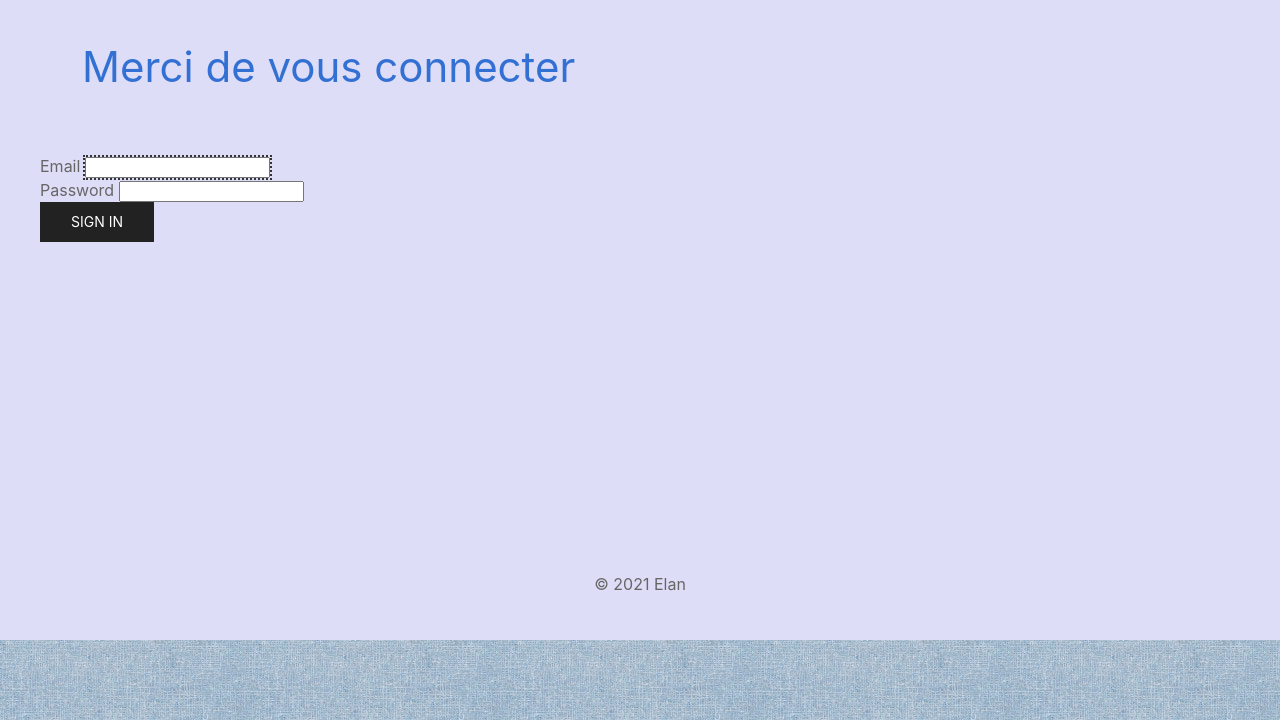
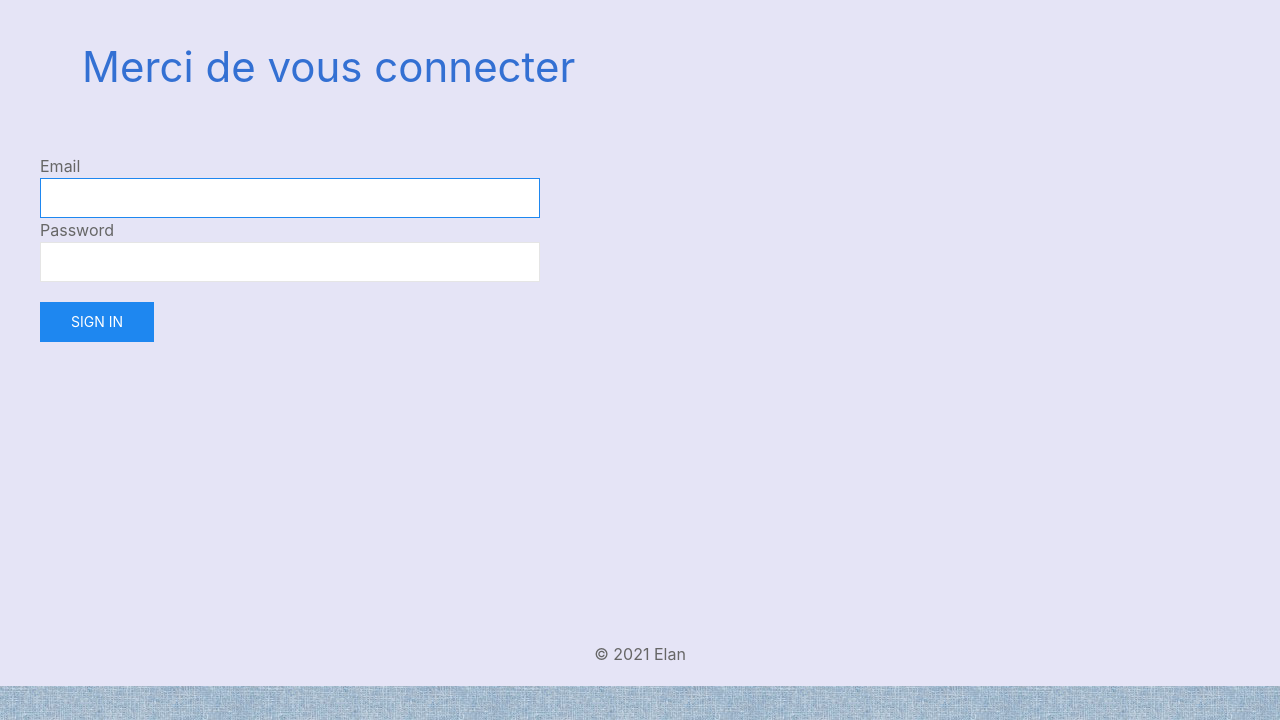
Before and after one commit to GordienkoM/ElanSession, a Symfony app: template templates/security/login.html.twig in a window 1280 px wide. Shown: the part 80-800 px from the top of the page. Run offline with Twig, Linux system fonts and the light colour scheme; the template is opened without the code that fills it, so the values that code supplies are empty; some libraries are stand-ins or nearby versions.

Commit message:
encore un commit

```diff
--- a/public/css/style.css
+++ b/public/css/style.css
@@ -14,11 +14,11 @@ body{
 
 main{
     min-height: 80vh;
-    background-color:rgb(222, 221, 247);
+    background-color:rgb(229, 228, 246);
 }
 
 #espace{
-    height:300px;
+    height:250px;
 }
 
 #navbar{
--- a/templates/security/login.html.twig
+++ b/templates/security/login.html.twig
@@ -3,7 +3,7 @@
 {% block title %}Log in!{% endblock %}
 
 {% block body %}
-<form method="post">
+<form method="post" class="uk-flex-center">
     {% if error %}
         <div class="alert alert-danger">{{ error.messageKey|trans(error.messageData, 'security') }}</div>
     {% endif %}
@@ -16,10 +16,12 @@
 
     <h1 class="h3 mb-3 font-weight-normal">Merci de vous connecter</h1>
     <label for="inputEmail">Email</label>
-    <input type="email" value="{{ last_username }}" name="email" id="inputEmail" class="form-control" autocomplete="email" required autofocus>
+    <br>
+    <input class="uk-input uk-form-width-large" type="email" value="{{ last_username }}" name="email" id="inputEmail" class="form-control" autocomplete="email" required autofocus>
     <br>
     <label for="inputPassword">Password</label>
-    <input type="password" name="password" id="inputPassword" class="form-control" autocomplete="current-password" required>
+    <br>
+    <input class="uk-input uk-form-width-large" type="password" name="password" id="inputPassword" class="form-control" autocomplete="current-password" required>
     <br>
     <input type="hidden" name="_csrf_token"
            value="{{ csrf_token('authenticate') }}"
@@ -36,7 +38,7 @@
         </div>
     #}
 
-    <button class="btn btn-lg btn-primary uk-button uk-button-secondary" type="submit">
+    <button class="uk-margin btn btn-lg btn-primary uk-button uk-button-primary" type="submit">
         Sign in
     </button>
     <div id="espace"></div>
```
